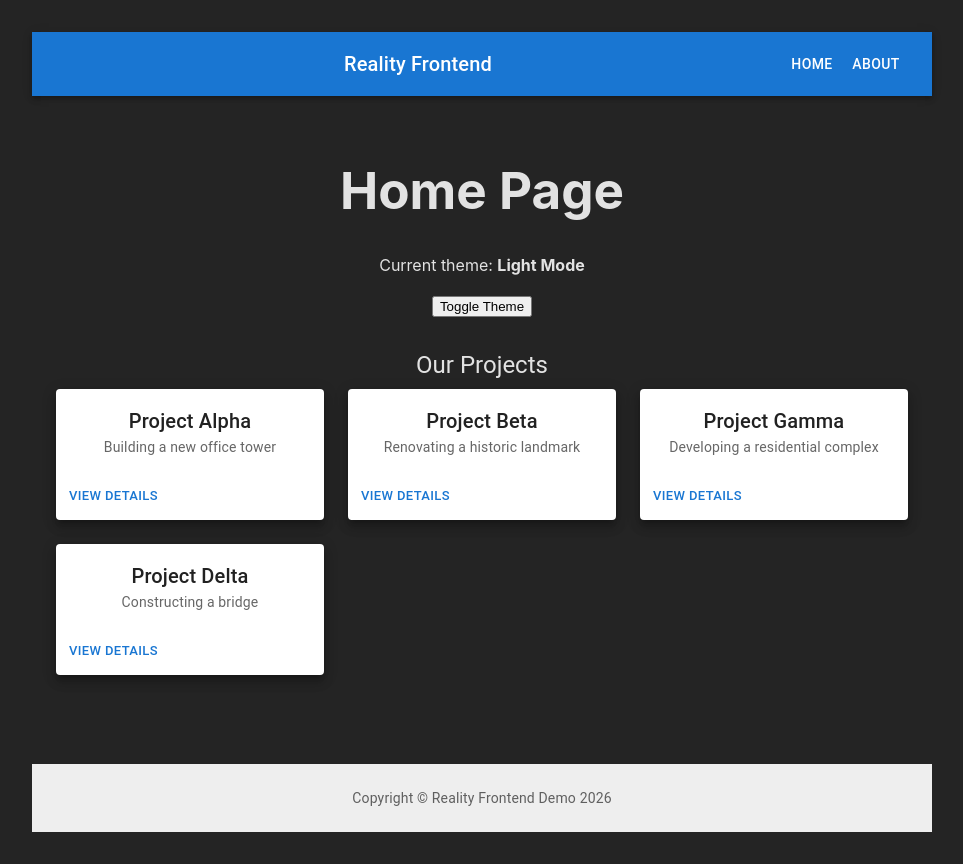
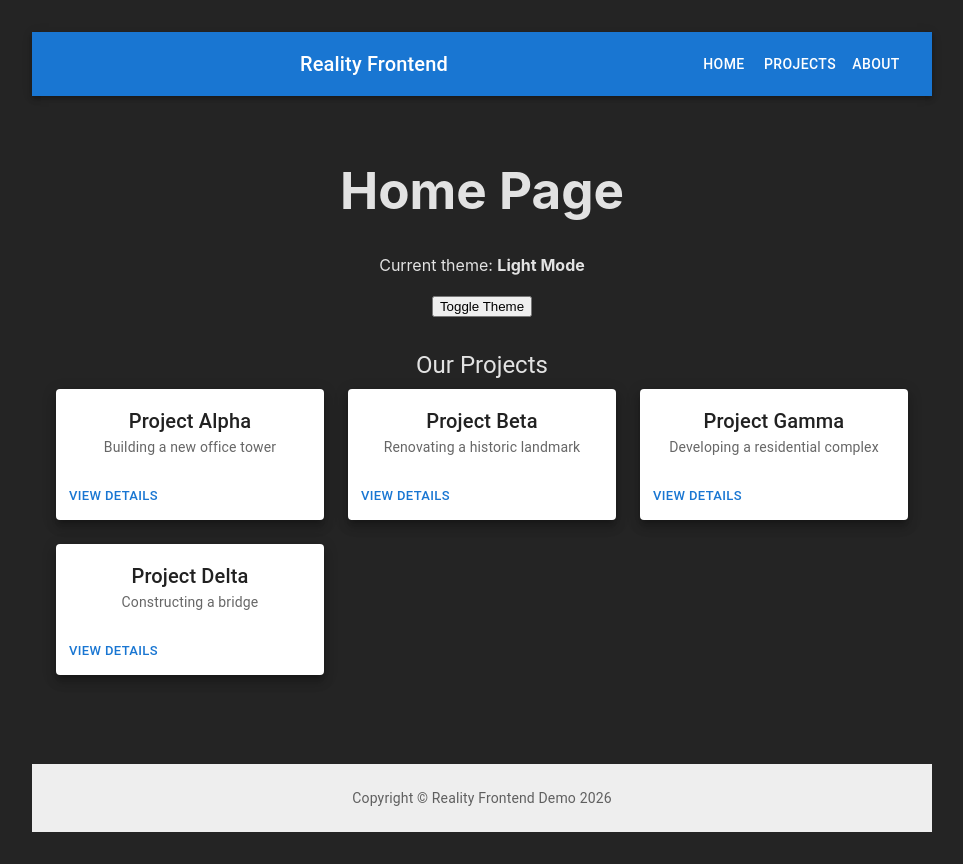
Before and after one commit to rahul-ambarakonda/Reality_Frontend, a React (Vite) app: page / in a window 1280 px wide. Shown: the whole page, without its empty margins (158-1121 px from the left). Built offline with nearby package versions, Linux system fonts and the light colour scheme.

Commit message:
feat: Add Projects link to Layout.tsx header

```diff
--- a/src/components/Layout.tsx
+++ b/src/components/Layout.tsx
@@ -16,6 +16,9 @@ const Layout: React.FC<LayoutProps> = ({ children }) => {
           </Typography>
           <Button color="inherit" component={RouterLink} to="/">
             Home
+          </Button>
+          <Button color="inherit" component={RouterLink} to="/projects">
+            Projects
           </Button>
           <Button color="inherit" component={RouterLink} to="/about">
             About
```
